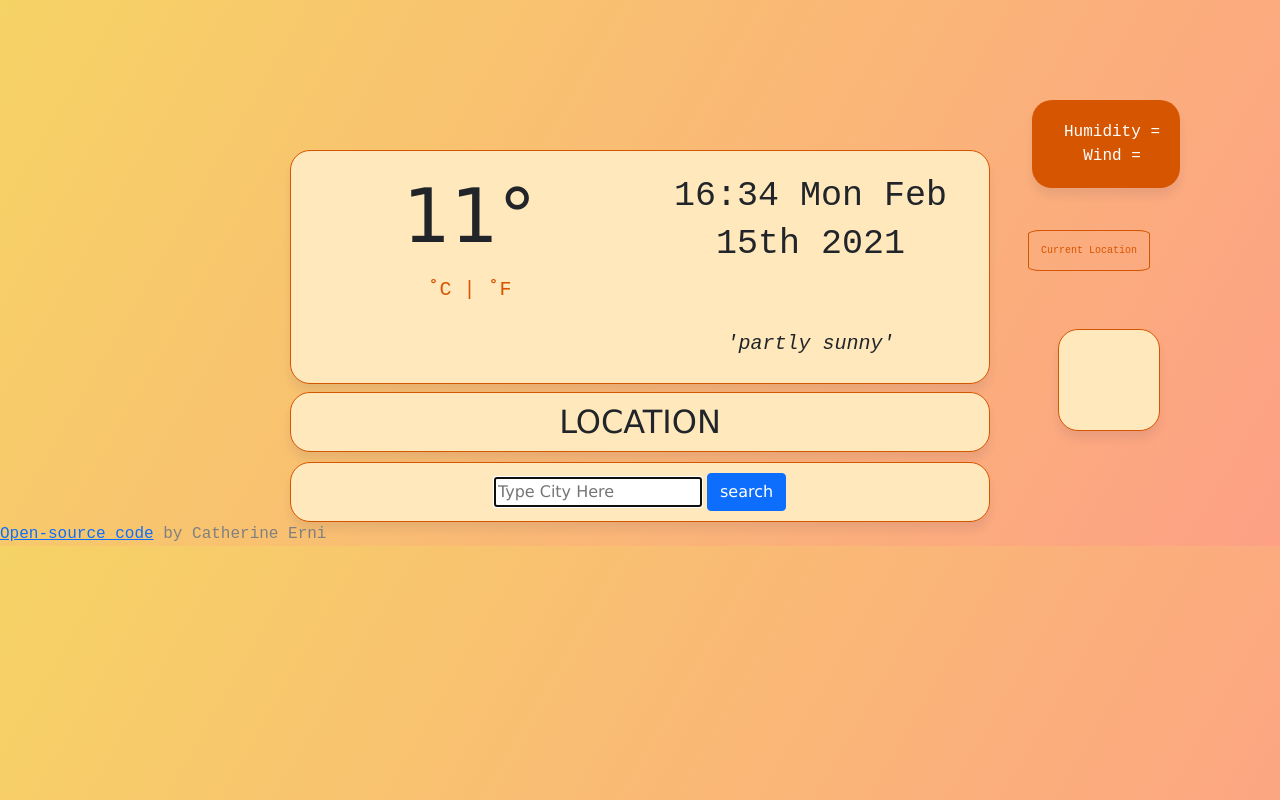
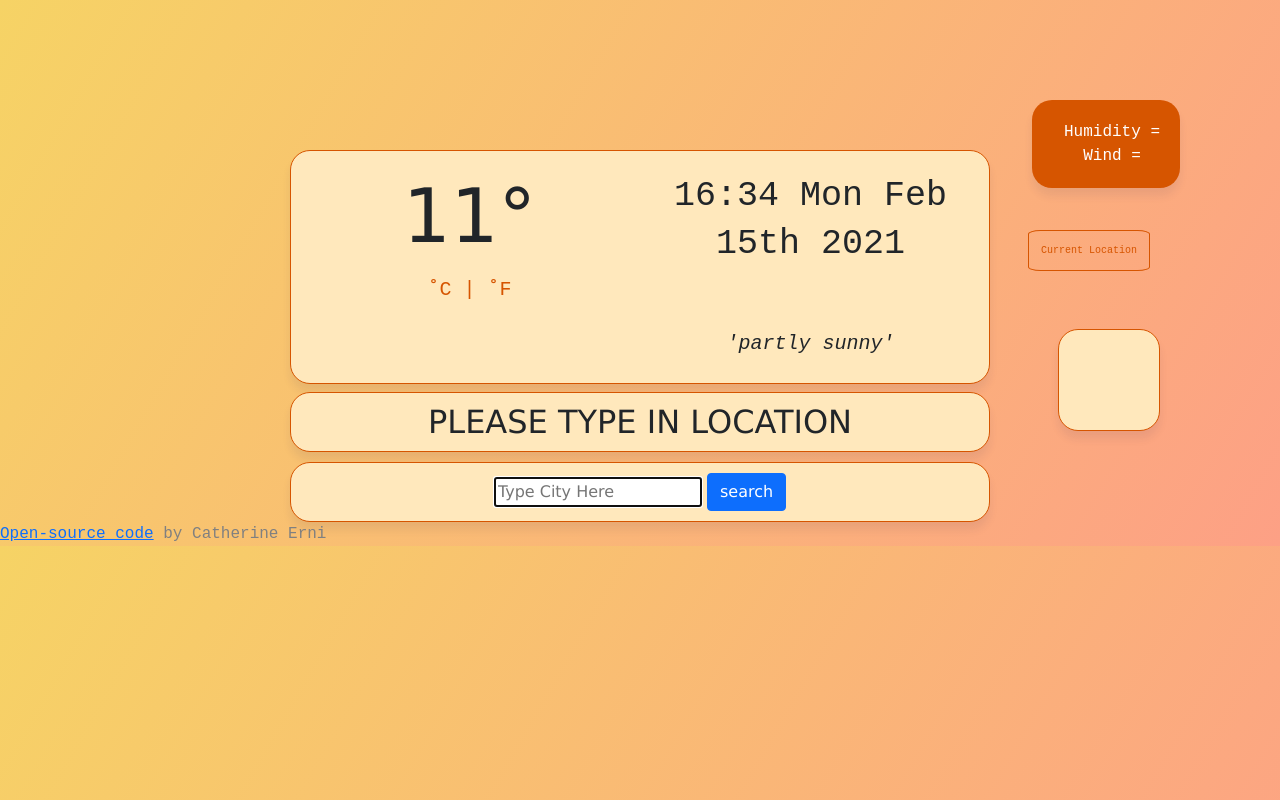
Before and after one commit to caerni/Vanilla-weatherapp, a plain HTML site: page index.html in a window 1280 px wide. Drawn offline with nearby package versions, Linux system fonts and the light colour scheme.

Commit message:
Update index.html

```diff
--- a/index.html
+++ b/index.html
@@ -55,7 +55,7 @@
           </div>
       </h1>
     <h2>
-       LOCATION
+       Please Type in Location
     </h2>
 
 
```
